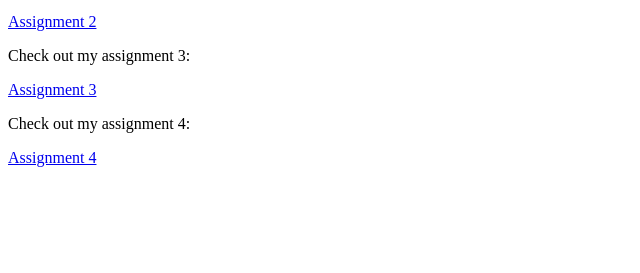
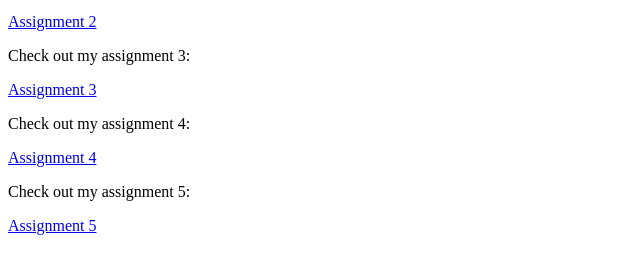
Before and after one commit to emailtoparmi/emailtoparmi.github.io, a plain HTML site: page index.html in a window 1280 px wide. Shown: the part 101-374 px from the top of the page, without its empty margins (0-640 px from the left). Drawn offline with Linux system fonts and the light colour scheme.

Commit message:
Update index.html

```diff
--- a/index.html
+++ b/index.html
@@ -11,5 +11,7 @@
     <a href="asg3/asg3.html">Assignment 3</a>
      <p>Check out my assignment 4:</p>
     <a href="asg4/asg4.html">Assignment 4</a>
+    <p>Check out my assignment 5:</p>
+    <a href="asg4/asg5.html">Assignment 5</a>
   </body>
 </html>
```
